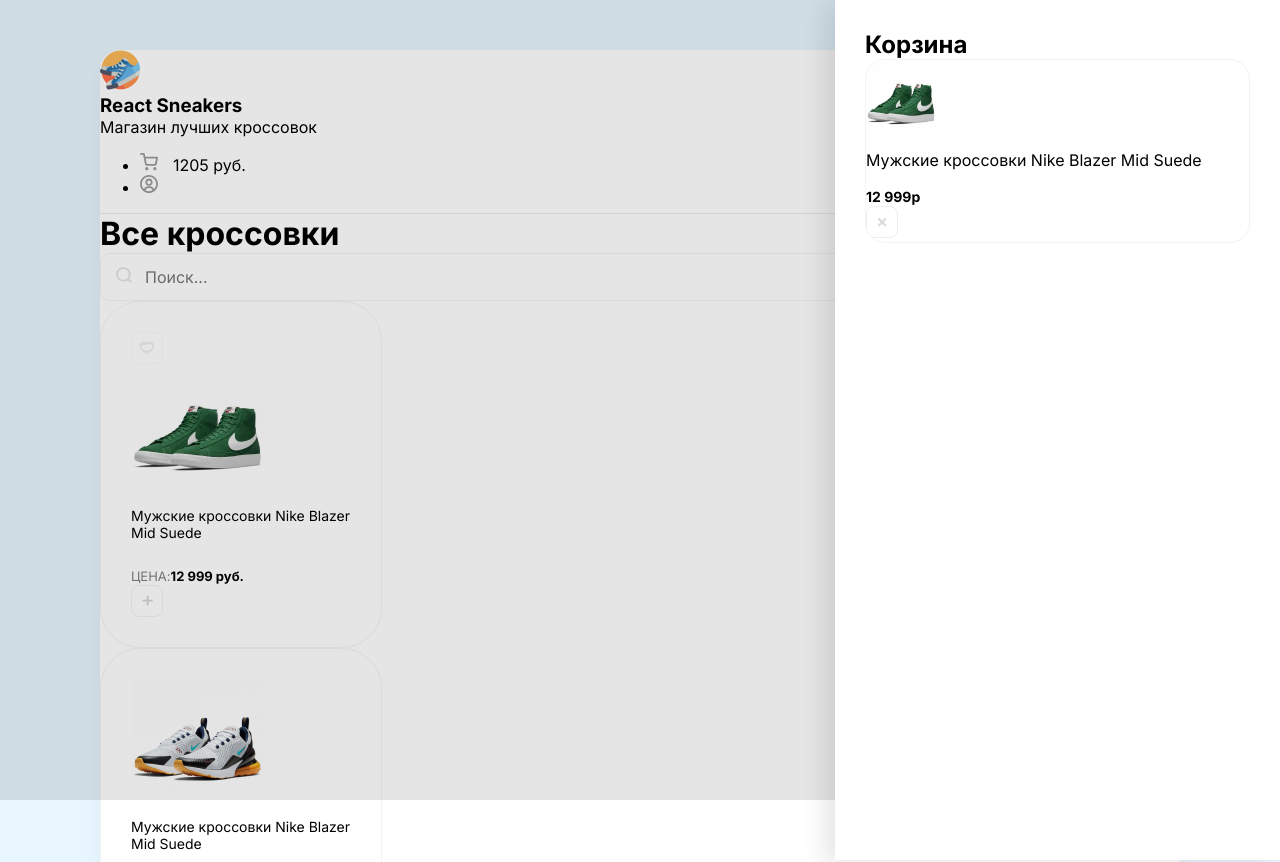
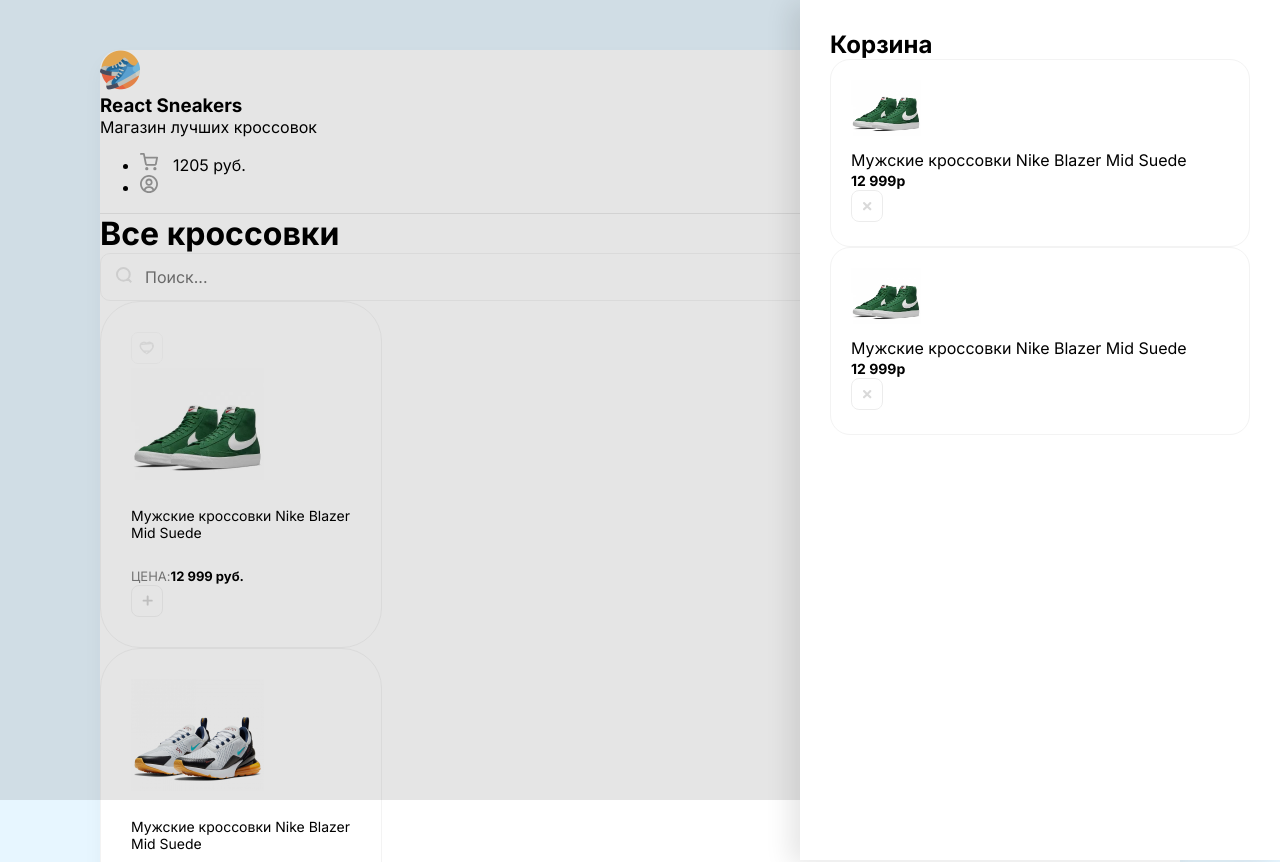
Before and after one commit to voidstone/shoeSeller, a React (Create React App) app: page / in a window 1280 px wide. Shown: the top 862 px of the page. Built offline with nearby package versions, Linux system fonts and the light colour scheme.

Commit message:
add cartItem

```diff
--- a/src/App.js
+++ b/src/App.js
@@ -3,16 +3,25 @@
     <div className="wrapper clear">
       <div className="overlay">
         <div className="drawer">
-          <h2>Корзина</h2>
-          <div className="cartItem d-flex align-center">
-            <img
-              className="mr-20"
-              width={70}
-              height={70}
-              src="/img/sneakers/1.jpg"
-              alt="Sneakers"
-            />
-            <div className="mr-20">
+          <h2 className="mb-30">Корзина</h2>
+          <div className="cartItem d-flex align-center mb-20">
+            <div
+              style={{ backgroundImage: "url(/img/sneakers/1.jpg)" }}
+              className="cartItemImg"
+            ></div>
+            <div className="mr-20 flex">
+              <p className="mb-5">Мужские кроссовки Nike Blazer Mid Suede</p>
+              <b>12 999р</b>
+            </div>
+            <img className="removeBtn" src="/img/btn-remove.svg" alt="Remove" />
+          </div>
+
+          <div className="cartItem d-flex align-center mb-20">
+            <div
+              style={{ backgroundImage: "url(/img/sneakers/1.jpg)" }}
+              className="cartItemImg"
+            ></div>
+            <div className="mr-20 flex">
               <p className="mb-5">Мужские кроссовки Nike Blazer Mid Suede</p>
               <b>12 999р</b>
             </div>
--- a/src/index.scss
+++ b/src/index.scss
@@ -105,7 +105,7 @@
 
 .drawer {
   position: absolute;
-  width: 385px;
+  width: 420px;
   right: 0;
   height: 100%;
   background: #ffffff;
@@ -122,9 +122,20 @@
   border: 1px solid #f3f3f3;
   border-radius: 20px;
   overflow: hidden;
+  padding: 20px;
+
+  .cartItemImg {
+    height: 70px;
+    width: 70px;
+    background-size: contain;
+    background-position: 0 -3px;
+    background-repeat: no-repeat;
+    margin-right: 20px;
+  }
 
   p {
     font-size: 16px;
+    margin: 0;
   }
 
   b {
```
